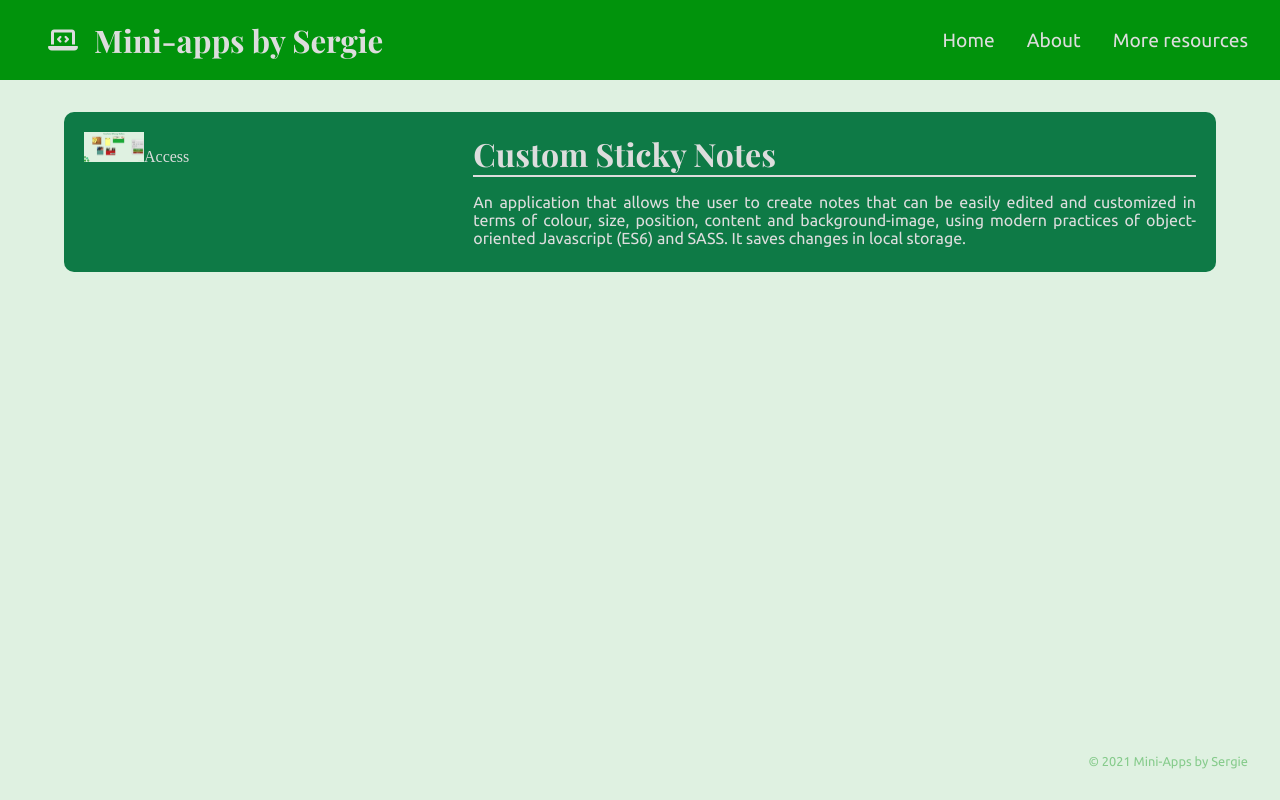
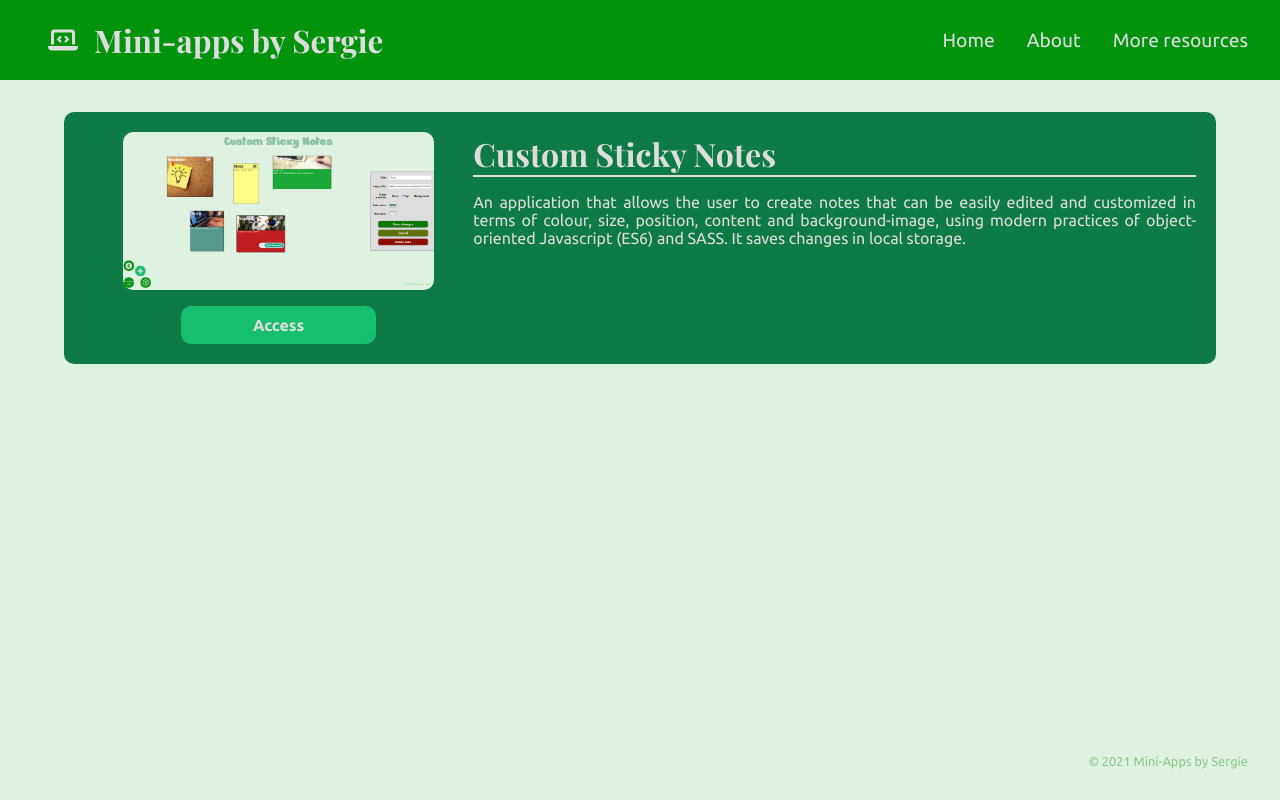
Before and after one commit to Sergie-AGA/Mini_Apps, a React (Create React App) app: page / in a window 1280 px wide. Built offline with nearby package versions, Linux system fonts and the light colour scheme.

Commit message:
Finishes styling the home page components

```diff
--- a/public/css/style.css
+++ b/public/css/style.css
@@ -55,11 +55,34 @@ a {
   color: #ddd;
   border-radius: 10px;
   padding: 20px;
-  min-height: 10rem; }
+  min-height: 12rem; }
   .project__image-side {
     width: 35%; }
   .project__text-side {
     width: 65%; }
+  .project__image {
+    display: block;
+    margin: auto;
+    width: 80%;
+    border-radius: 10px;
+    margin-bottom: 1rem; }
+  .project__button {
+    margin: auto;
+    display: block;
+    width: 50%;
+    text-align: center;
+    padding: 10px;
+    border-radius: 10px;
+    background-color: #16bf6e;
+    font-family: "Ubuntu", sans-serif;
+    font-size: 1rem;
+    font-weight: 600;
+    transition: 0.2s; }
+    .project__button:hover {
+      background-color: #39e894;
+      color: black; }
+    .project__button:active {
+      transform: scale(0.95); }
   .project__title {
     text-align: justify;
     font-family: "Playfair Display", serif;
--- a/sass/_components.scss
+++ b/sass/_components.scss
@@ -8,7 +8,8 @@
   color: color(grey-1);
   border-radius: 10px;
   padding: 20px;
-  min-height: 10rem;
+  min-height: 12rem;
+
   &__image-side {
     width: 35%;
   }
@@ -16,8 +17,31 @@
     width: 65%;
   }
   &__image {
+    display: block;
+    margin: auto;
+    width: 80%;
+    border-radius: 10px;
+    margin-bottom: 1rem;
   }
   &__button {
+    margin: auto;
+    display: block;
+    width: 50%;
+    text-align: center;
+    padding: 10px;
+    border-radius: 10px;
+    background-color: color(main);
+    font-family: $font-sans;
+    font-size: 1rem;
+    font-weight: 600;
+    transition: 0.2s;
+    &:hover {
+      background-color: color(main-light);
+      color: black;
+    }
+    &:active {
+      transform: scale(0.95);
+    }
   }
   &__title {
     text-align: justify;
--- a/src/components/projects/Project.jsx
+++ b/src/components/projects/Project.jsx
@@ -5,12 +5,7 @@ const Project = ({ project: { title, icon, description, react, link } }) => {
   return (
     <div className="project">
       <div className="project__image-side">
-        <img
-          src={icon}
-          alt=""
-          className="project__image"
-          style={{ width: "60px" }}
-        />
+        <img src={icon} alt="" className="project__image" />
         {react ? (
           "Pending implementation"
         ) : (
```
Also changed, not shown: 1 other file (tests, documents, lock files or other folders).
